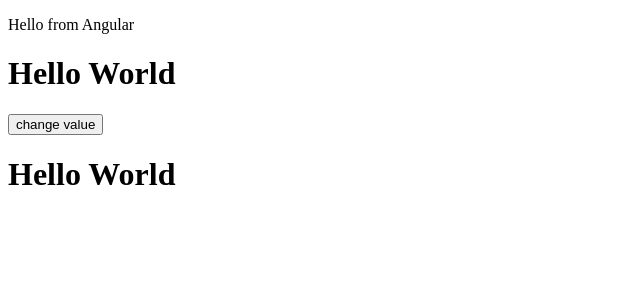
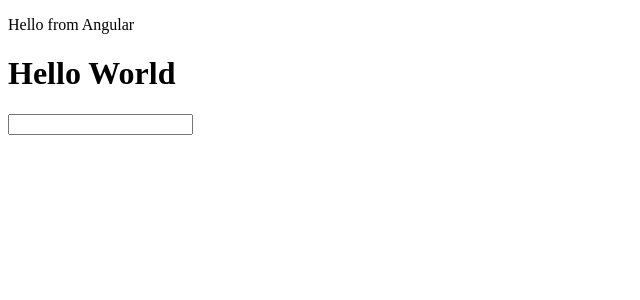
Before and after one commit to LohitakshTrehan/angularapp, an Angular app: page / in a window 1280 px wide. Shown: the top 300 px of the page, without its empty margins (0-640 px from the left). Built offline with nearby package versions, Linux system fonts and the light colour scheme.

Commit message:
keyboard events
Signed-off-by: LohitakshTrehan <lohitakshtrehan@gmail.com>

```diff
--- a/src/app/components/sandbox/sandbox.component.ts
+++ b/src/app/components/sandbox/sandbox.component.ts
@@ -6,15 +6,13 @@ import { Customer } from './Customer';
         <h1>
             Hello World
         </h1>
-        <button (click)="changeValue()">change value</button>
-        <h1>{{text}}</h1>
+        <input type="text" (keyup)="fireEvent($event)">
     `
 })
 // pipes in Angular
 export class SandboxComponent{
-    b:boolean=false;
-    text:string="Hello World";
-    changeValue(){
-        this.text="Goodbye World";
+    fireEvent(e){
+        console.log(e.type);
     }
+    // keydown, focus, blur, cut, copy, paste
 }
```
